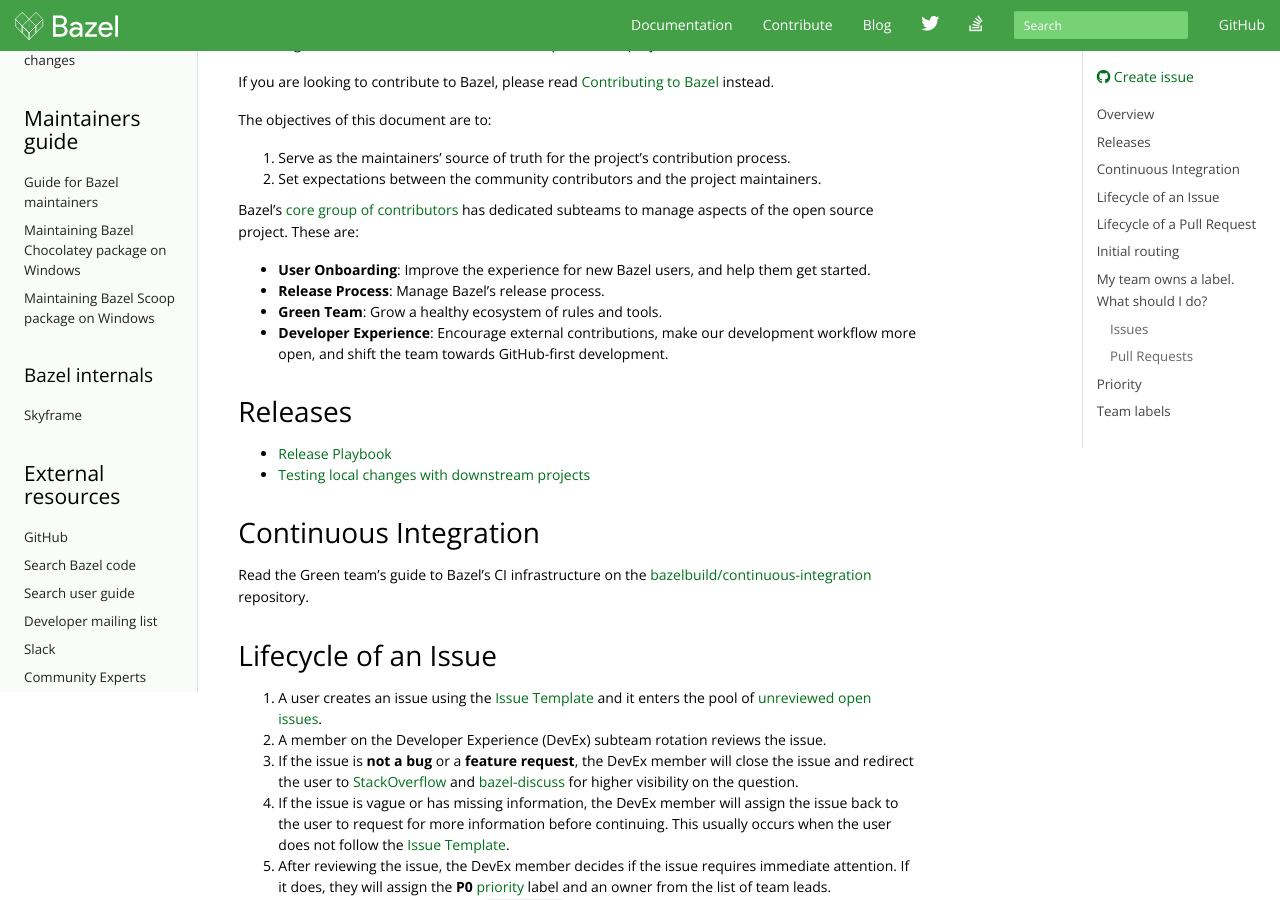
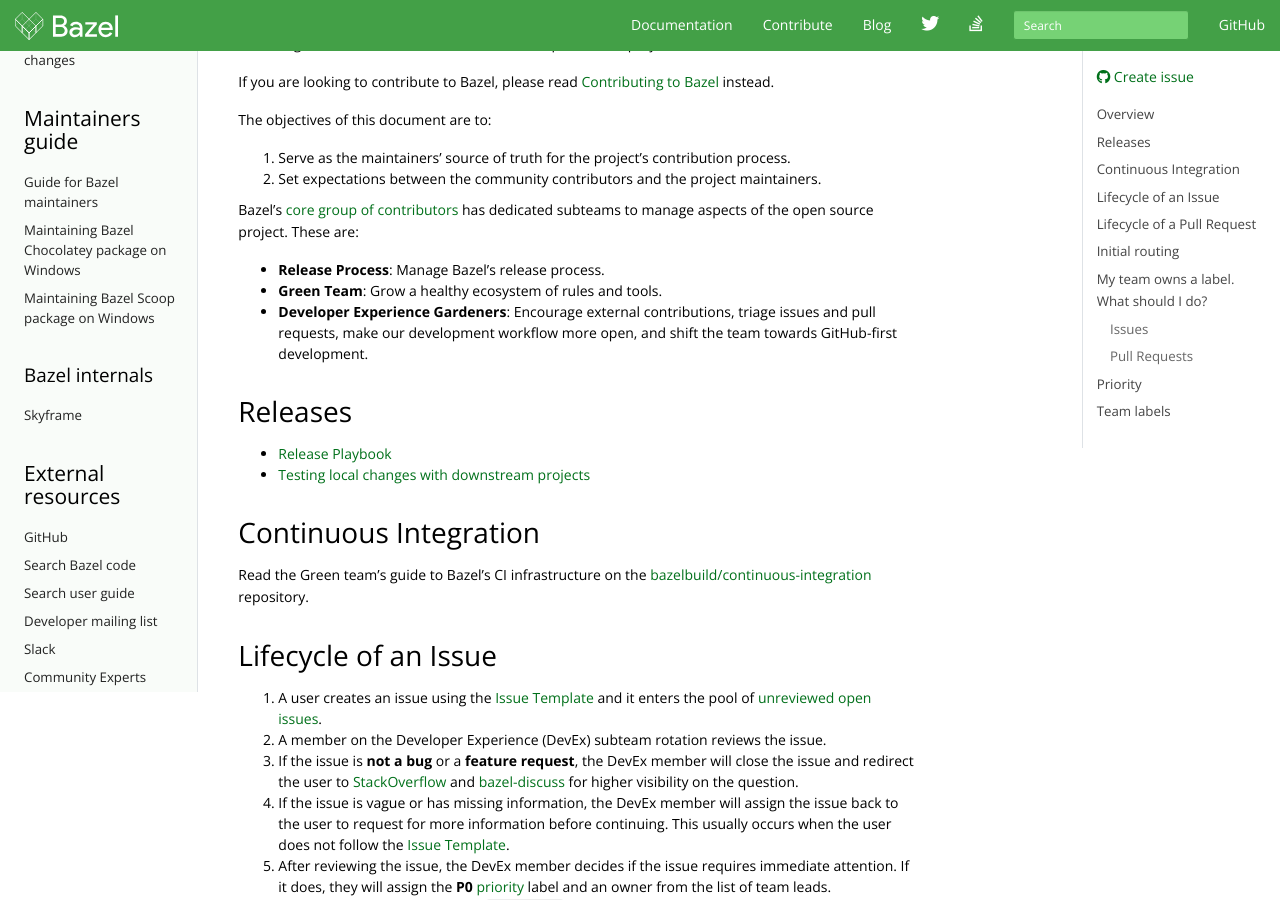
Before and after one commit to bazelbuild/bazel-website, a Jekyll site: the page built from maintaining/maintainers-guide.md, in a window 1280 px wide and 900 px high, scrolled down 512 px. Built offline with Jekyll 4.4.1, drawn with Linux system fonts in a browser that asks for light colours; nearby versions of some CDN libraries; library files that are not in the unit come from our copies; comment, search, counter and statistics services are not loaded; the table of contents is made by our own code.

Commit message:
Remove user onboarding team and update description of DevEx Gardeners team

```diff
--- a/maintaining/maintainers-guide.md
+++ b/maintaining/maintainers-guide.md
@@ -28,13 +28,11 @@
 Bazel's [core group of contributors](/governance.html) has dedicated subteams to
 manage aspects of the open source project. These are:
 
-* **User Onboarding**: Improve the experience for new Bazel users, and help them
-  get started.
 * **Release Process**: Manage Bazel's release process.
 * **Green Team**: Grow a healthy ecosystem of rules and tools.
-* **Developer Experience**: Encourage external contributions, make our
-  development workflow more open, and shift the team towards GitHub-first
-  development.
+* **Developer Experience Gardeners**: Encourage external contributions, triage issues
+  and pull requests, make our development workflow more open, and shift the team
+  towards GitHub-first development.
 
 ## Releases
 
```
